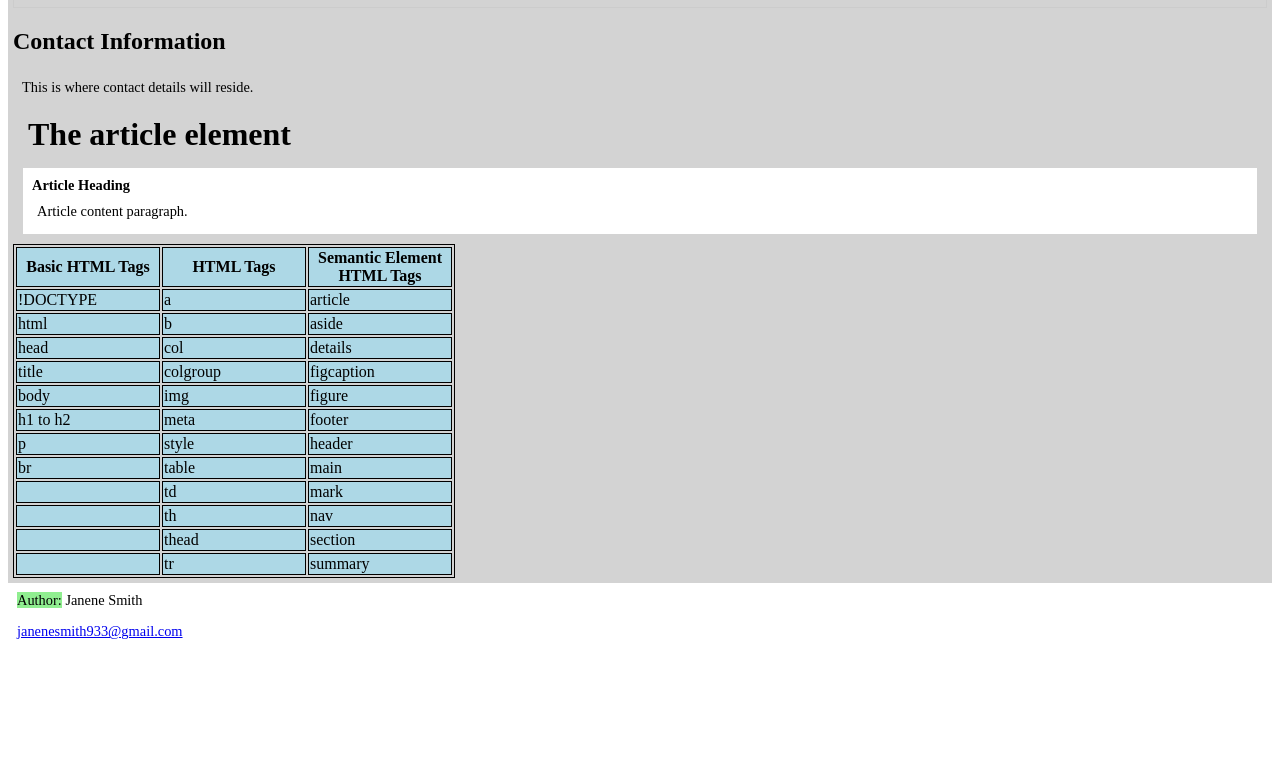
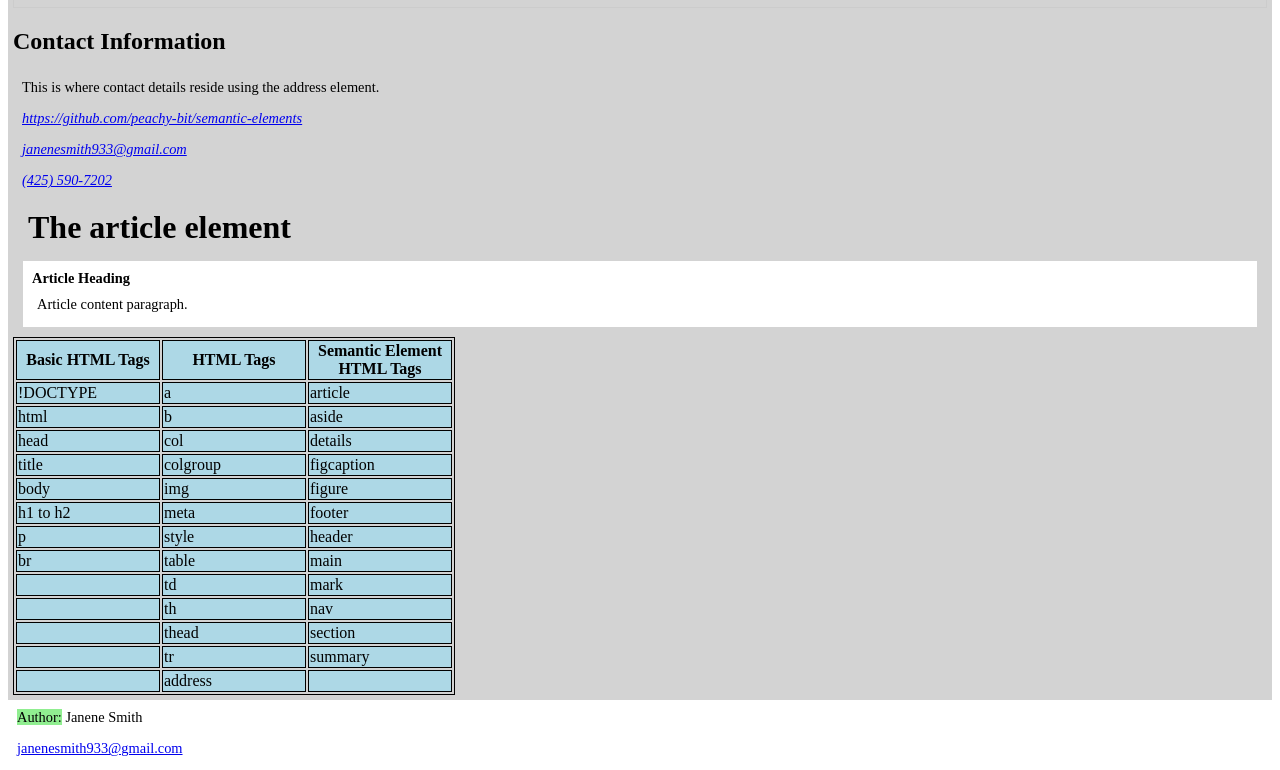
Before and after one commit to peachy-bit/semantic-elements, a plain HTML site: page index.html in a window 1280 px wide. Shown: the part 555-1325 px from the top of the page. Before the commit the page ends 1208 px from the top, so only its background shows below. Drawn offline with Linux system fonts and the light colour scheme.

Commit message:
update file

```diff
--- a/index.html
+++ b/index.html
@@ -109,7 +109,12 @@
 
       <section>
           <h2>Contact Information</h2>
-          <p> This is where contact details will reside.</p>
+          <p> This is where contact details reside using the address element.</p>
+          <address>
+            <p><a href="https://github.com/peachy-bit/semantic-elements">https://github.com/peachy-bit/semantic-elements</a></p>
+            <p><a href="mailto:janenesmith933@gmail.com">janenesmith933@gmail.com</a></p>
+            <p><a href="tel:+14255907202">(425) 590-7202</a></p>
+          </address>
       </section>
 
       <h1>The article element</h1>
@@ -186,6 +191,11 @@
           <td>tr</td>
           <td>summary</td>
         </tr>
+        <tr>
+          <td> </td>
+          <td>address</td>
+          <td> </td>
+        </tr>
       </table>
 
   </main>
```
